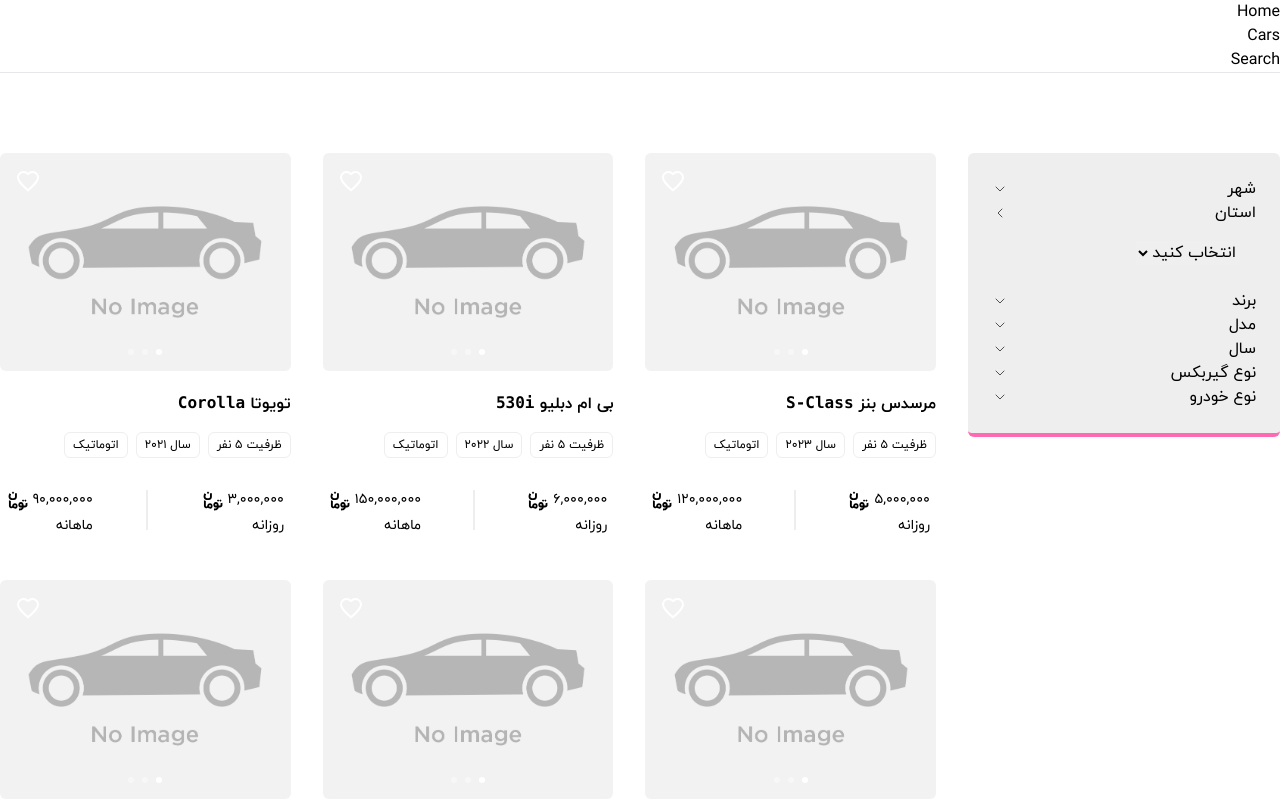
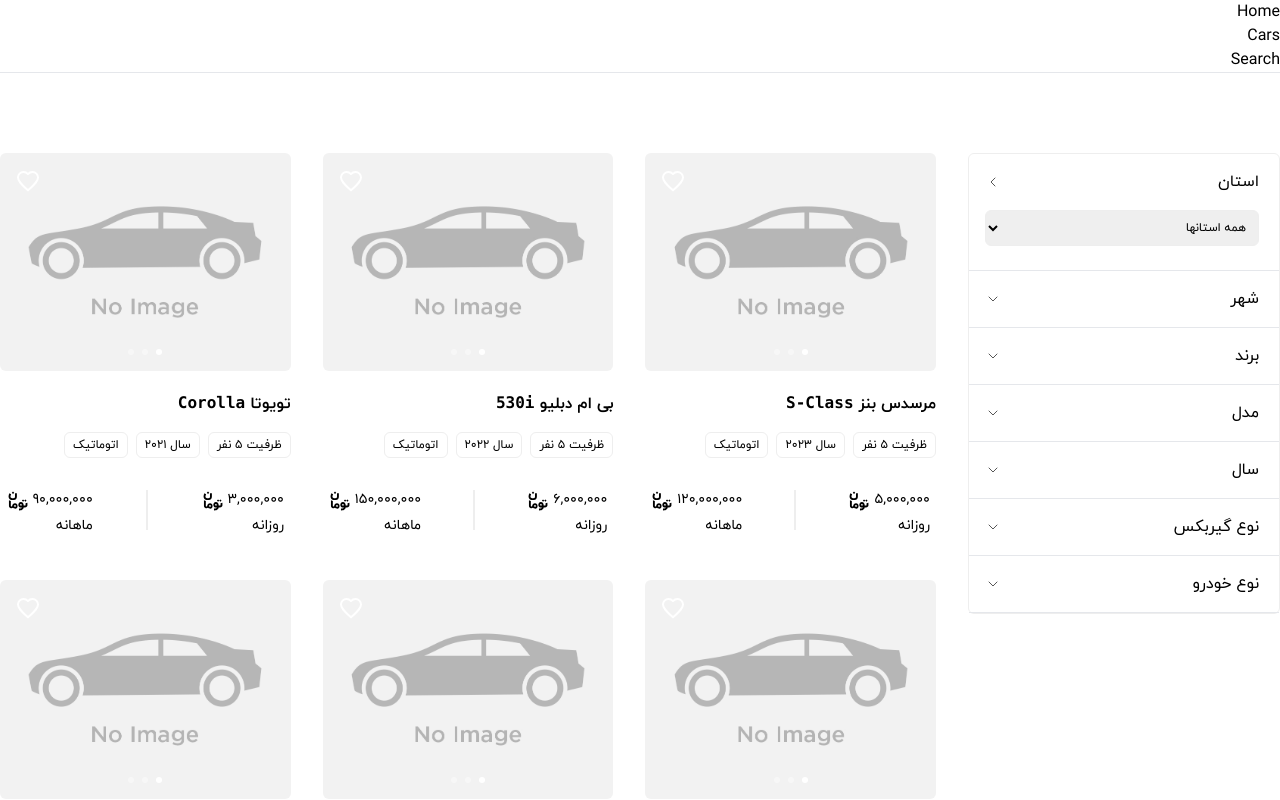
Before and after one commit to kouroshneyestani/reactjs-rent-cars, a React (Vite) app: page /cars in a window 1280 px wide. Both pictures are taken after a click on the button "استان". Shown: the top 800 px of the page. Built offline with nearby package versions, Linux system fonts and the light colour scheme.

Commit message:
refactor: update stylels

```diff
--- a/src/components/common/Accordion.jsx
+++ b/src/components/common/Accordion.jsx
@@ -6,7 +6,7 @@
     const toggleAccordion = () => setIsOpen(!isOpen);
 
     return (
-        <div className={`rounded-default ${className}`}>
+        <div className={className}>
             <button
                 onClick={toggleAccordion}
                 className={`flex items-center justify-between w-full text-left transition-all duration-300`}
@@ -15,7 +15,9 @@
                 <svg
                     xmlns="http://www.w3.org/2000/svg"
                     viewBox="0 0 24 24"
-                    className={`w-4 h-4 transform transition-transform duration-300 ${isOpen ? 'rotate-90' : 'rotate-0'}`}
+                    className={`w-4 h-4 transform transition-transform duration-300 ${
+                        isOpen ? "rotate-90" : "rotate-0"
+                    }`}
                 >
                     <path
                         fill="none"
@@ -27,11 +29,7 @@
                     />
                 </svg>
             </button>
-            {isOpen && (
-                <div className="p-4">
-                    {children}
-                </div>
-            )}
+            {isOpen && <div className="text-xs pt-4">{children}</div>}
         </div>
     );
 };
--- a/src/components/shop/Filters.jsx
+++ b/src/components/shop/Filters.jsx
@@ -3,11 +3,14 @@
 
 const Filters = ({ filters, handleFilterChange }) => {
     return (
-        <div className="md:sticky md:top-6 p-6 rounded-default bg-overlay border-b-4 border-primary">
+        <div className="md:sticky md:top-6 rounded-default border border-overlay">
             <ul className="flex flex-col">
                 {filters.map((filter, index) => (
                     <li key={`filter-input-${index}`}>
-                        <Accordion title={filter.label}>
+                        <Accordion
+                            title={filter.label}
+                            className="border-b py-4 pl-4 pr-5"
+                        >
                             {filter.type === "select" ? (
                                 <select
                                     name={filter.name}
@@ -17,9 +20,9 @@
                                             e.target.value
                                         )
                                     }
-                                    className="form-select mb-2"
+                                    className="w-full form-select mb-2 outline-none border border-overlay px-2 py-2 rounded-default"
                                 >
-                                    <option value="">انتخاب کنید</option>
+                                    <option value="">همه {filter.label}ها</option>
                                     {filter.options.map((option) => (
                                         <option
                                             key={option.value}
@@ -48,7 +51,7 @@
                                                             e.target.checked
                                                         )
                                                     }
-                                                    className="form-checkbox"
+                                                    className="w-full form-checkbox"
                                                 />
                                                 <span className="ml-2">
                                                     {option.label}
--- a/src/pages/Cars.jsx
+++ b/src/pages/Cars.jsx
@@ -91,20 +91,20 @@
     const filters = [
         {
             type: "select",
+            name: "state",
+            label: "استان",
+            options: [
+                { value: "تهران", label: "تهران" },
+                // Add more state options
+            ],
+        },
+        {
+            type: "select",
             name: "city",
             label: "شهر",
             options: [
                 { value: "تهران", label: "تهران" },
                 // Add more city options
-            ],
-        },
-        {
-            type: "select",
-            name: "state",
-            label: "استان",
-            options: [
-                { value: "تهران", label: "تهران" },
-                // Add more state options
             ],
         },
         {
@@ -156,14 +156,14 @@
                 <SpaceBar pt={null} />
                 <Container>
                     <div className="flex flex-col md:flex-row gap-8">
-                        <aside className="md:w-1/4 w-full select-none">
+                        <aside className="md:w-2/6 w-full select-none">
                             <Filters
                                 filters={filters}
                                 handleFilterChange={handleFilterChange}
                             />
                         </aside>
 
-                        <main className="md:w-3/4 w-full">
+                        <main className="w-full">
                             <div className="grid grid-cols-1 sm:grid-cols-2 md:grid-cols-3 gap-8">
                                 {filteredCars.map((car) => (
                                     <Card {...car} key={car.id} />
```
